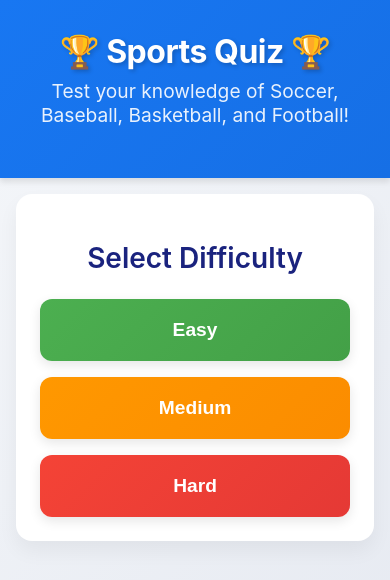
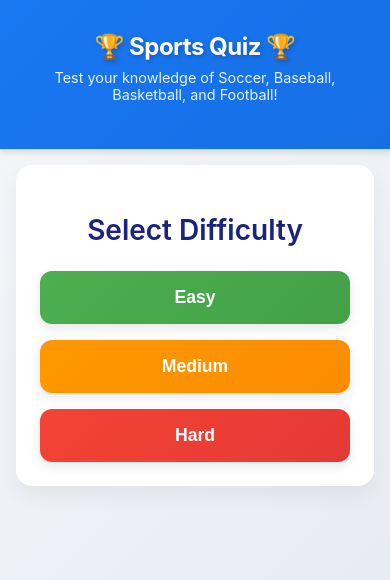
Before and after one commit to zrewt/curser-home, a React (Create React App) app: page / in a window 390 px wide. Shown: the top 580 px of the page. Built offline with nearby package versions, Linux system fonts and the light colour scheme.

Commit message:
Initial commit

```diff
--- a/src/App.css
+++ b/src/App.css
@@ -3,6 +3,8 @@
   min-height: 100vh;
   background: linear-gradient(135deg, #f5f7fa 0%, #e4e8f0 100%);
   font-family: 'Inter', -apple-system, BlinkMacSystemFont, 'Segoe UI', Roboto, Oxygen, Ubuntu, Cantarell, sans-serif;
+  overflow-x: hidden;
+  width: 100%;
 }
 
 .App-header {
@@ -261,18 +263,81 @@
 
 @media (max-width: 768px) {
   .App-header h1 {
-    font-size: 2rem;
+    font-size: 1.8rem;
+    padding: 0 1rem;
   }
 
-  .question-section,
-  .score-section,
+  .subtitle {
+    font-size: 1rem;
+    padding: 0 1rem;
+  }
+
+  .App-main {
+    padding: 0 1rem;
+    margin: 1rem auto;
+  }
+
+  .question-section {
+    padding: 1.5rem;
+    margin-top: 1rem;
+  }
+
+  .question-section h2 {
+    font-size: 1.3rem;
+  }
+
+  .question-section p {
+    font-size: 1.1rem;
+  }
+
+  .answer-button {
+    padding: 0.8rem 1rem;
+    font-size: 1rem;
+  }
+
   .difficulty-selection {
     padding: 1.5rem;
     margin: 1rem;
   }
 
-  .answer-button {
-    padding: 0.875rem 1.25rem;
+  .difficulty-button {
+    padding: 1rem;
+    font-size: 1.1rem;
+  }
+
+  .score-section {
+    padding: 2rem 1rem;
+  }
+
+  .score-section h2 {
+    font-size: 1.5rem;
+  }
+
+  .score-section p {
+    font-size: 1.1rem;
+  }
+
+  .score-section button {
+    padding: 0.8rem 1.5rem;
     font-size: 1rem;
   }
 }
+
+@media (max-width: 480px) {
+  .App-header h1 {
+    font-size: 1.5rem;
+  }
+
+  .subtitle {
+    font-size: 0.9rem;
+  }
+
+  .question-section {
+    padding: 1rem;
+  }
+
+  .answer-button {
+    padding: 0.7rem 0.9rem;
+    font-size: 0.9rem;
+  }
+}
```
